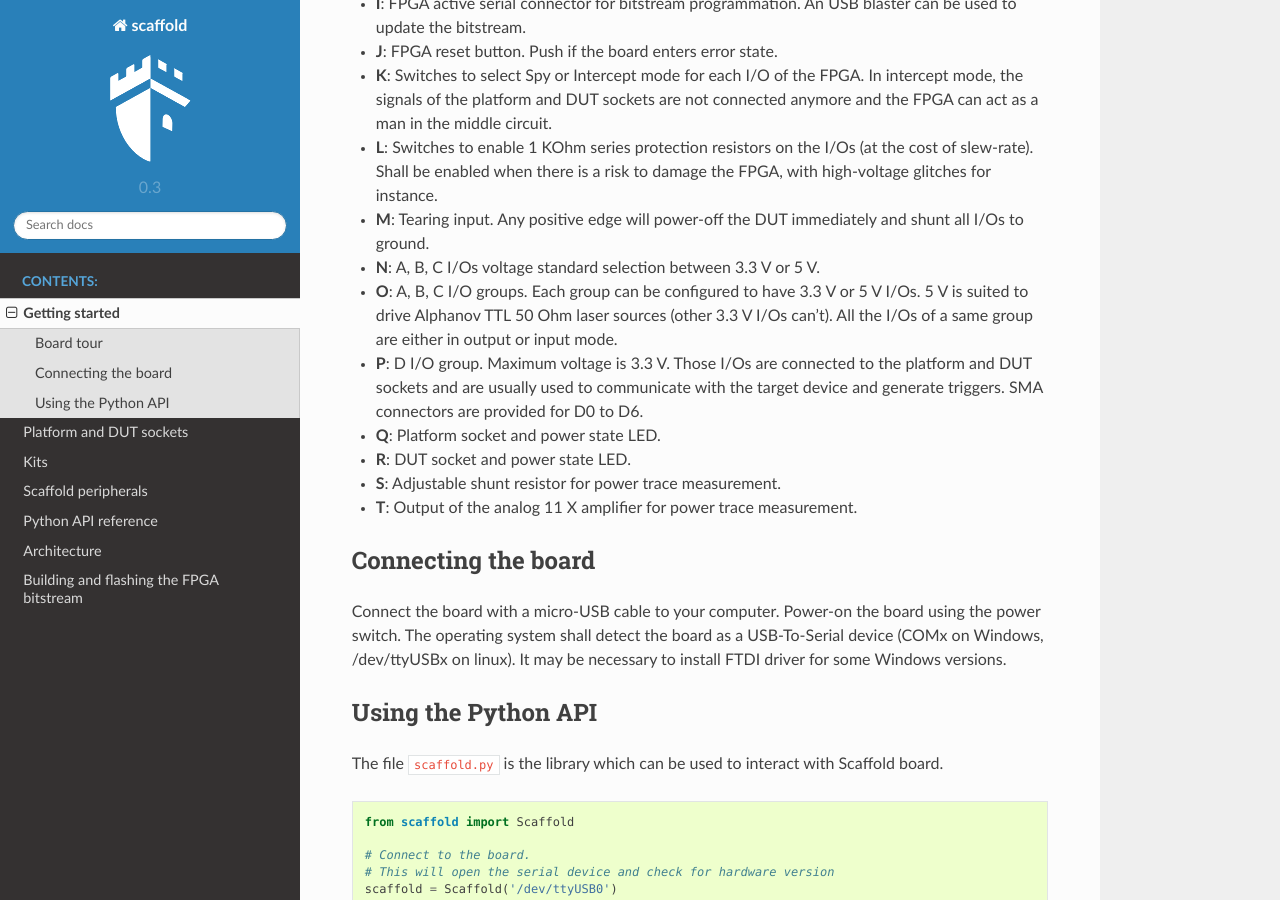
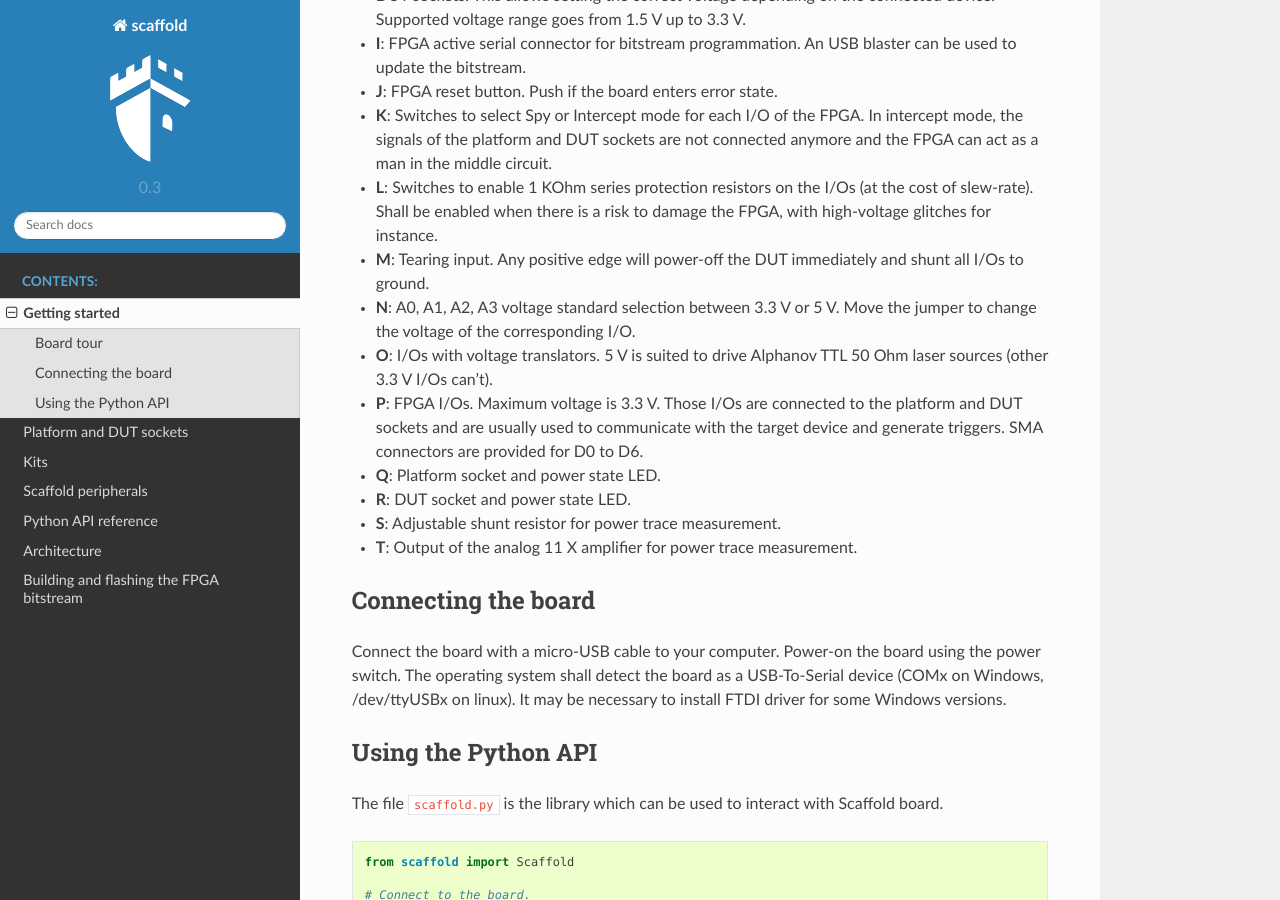
Before and after one commit to Ledger-Donjon/scaffold, a Sphinx documentation site: the page built from docs/getting_started.rst, in a window 1280 px wide and 900 px high, scrolled down 1391 px. Built offline with Sphinx 7.4.7 and the Read the Docs theme 2.0.0, drawn with Linux system fonts in a browser that asks for light colours.

```diff
--- a/docs/getting_started.rst
+++ b/docs/getting_started.rst
@@ -53,11 +53,11 @@
   FPGA, with high-voltage glitches for instance.
 - **M**: Tearing input. Any positive edge will power-off the DUT immediately and
   shunt all I/Os to ground.
-- **N**: A, B, C I/Os voltage standard selection between 3.3 V or 5 V.
-- **O**: A, B, C I/O groups. Each group can be configured to have 3.3 V or 5 V
-  I/Os. 5 V is suited to drive Alphanov TTL 50 Ohm laser sources (other 3.3 V
-  I/Os can't). All the I/Os of a same group are either in output or input mode.
-- **P**: D I/O group. Maximum voltage is 3.3 V. Those I/Os are connected to the
+- **N**: A0, A1, A2, A3 voltage standard selection between 3.3 V or 5 V. Move
+  the jumper to change the voltage of the corresponding I/O.
+- **O**: I/Os with voltage translators. 5 V is suited to drive Alphanov TTL
+  50 Ohm laser sources (other 3.3 V I/Os can't).
+- **P**: FPGA I/Os. Maximum voltage is 3.3 V. Those I/Os are connected to the
   platform and DUT sockets and are usually used to communicate with the target
   device and generate triggers. SMA connectors are provided for D0 to D6.
 - **Q**: Platform socket and power state LED.
```
Also changed, not shown: docs/pictures/board-640.svg.
